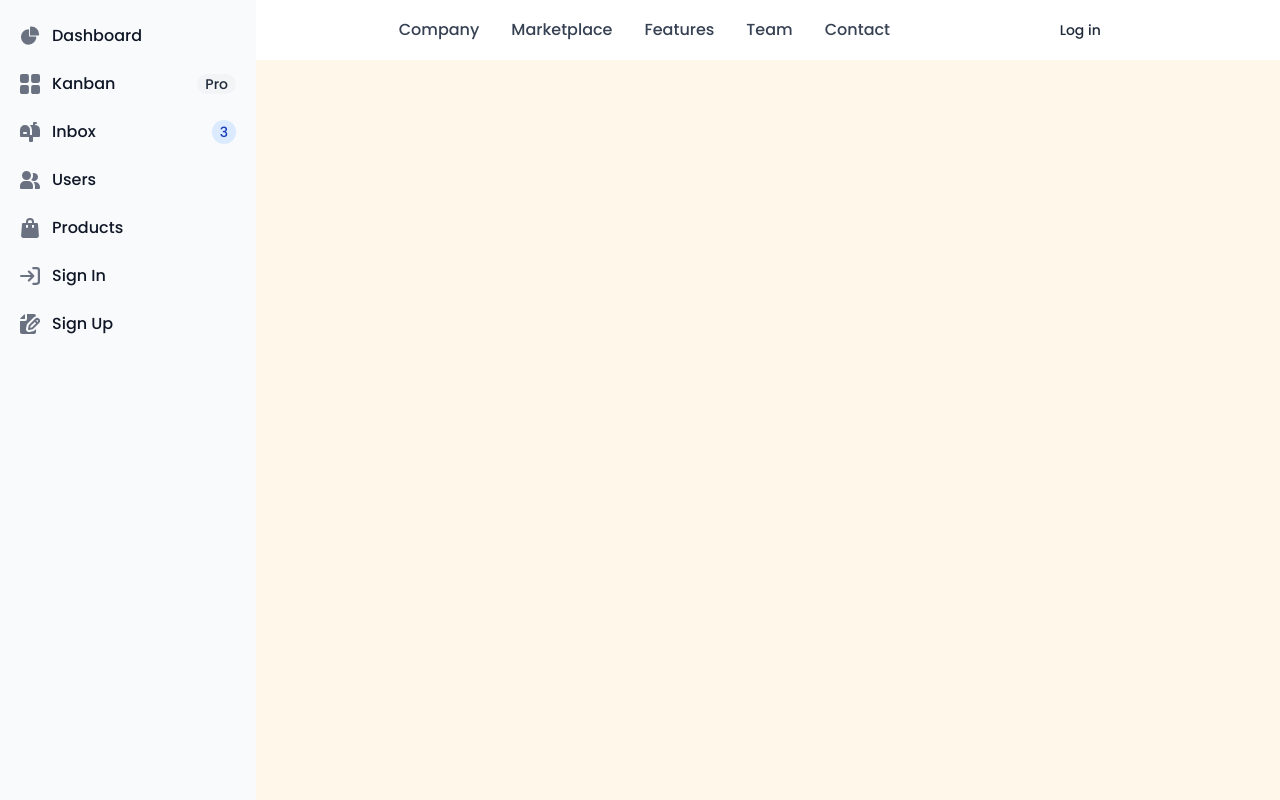
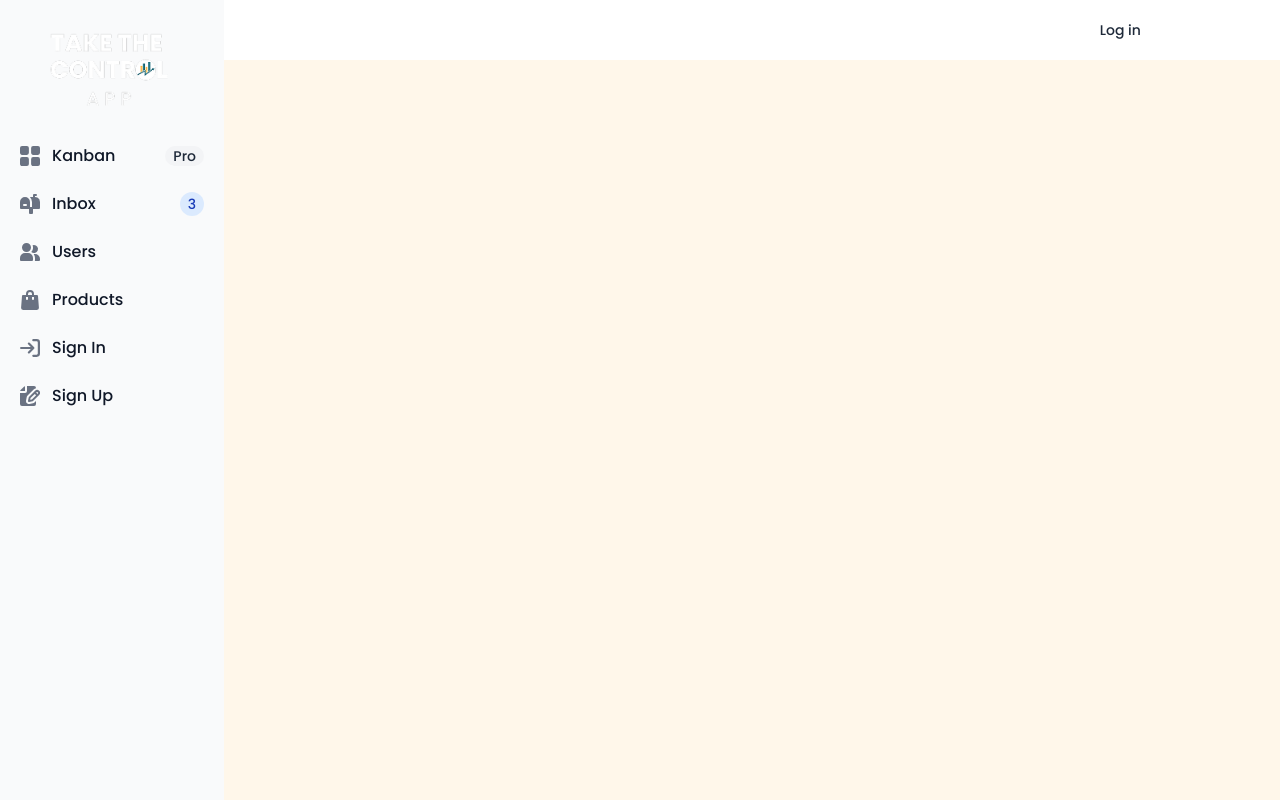
Before and after one commit to Dav416/Take-The-Control, a Vue app: page /main in a window 1280 px wide. Built offline with nearby package versions, Linux system fonts and the light colour scheme; grey boxes are pictures that could not be loaded.

Commit message:
style(global_css): add logo

```diff
--- a/src/auth/components/Asidebar.vue
+++ b/src/auth/components/Asidebar.vue
@@ -1,5 +1,4 @@
 <template>
-  <div>
   <button data-drawer-target="default-sidebar" data-drawer-toggle="default-sidebar" aria-controls="default-sidebar" type="button" class="inline-flex items-center p-2 mt-2 ms-3 text-sm text-gray-500 rounded-lg sm:hidden hover:bg-gray-100 focus:outline-none focus:ring-2 focus:ring-gray-200 dark:text-gray-400 dark:hover:bg-gray-700 dark:focus:ring-gray-600">
     <span class="sr-only">Open sidebar</span>
     <svg class="w-6 h-6" aria-hidden="true" fill="currentColor" viewBox="0 0 20 20" xmlns="http://www.w3.org/2000/svg">
@@ -7,18 +6,18 @@
     </svg>
   </button>
 
-    <aside id="default-sidebar" class="fixed top-0 left-0 z-40 w-64 h-screen transition-transform -translate-x-full sm:translate-x-0" aria-label="Sidebar">
+  <aside id="default-sidebar" class="fixed z-40 w-56 h-screen transition-transform -translate-x-full sm:translate-x-0" aria-label="Sidebar">
     <div class="h-full px-3 py-4 overflow-y-auto bg-gray-50 dark:bg-[var(--color-tc-blue-green)]">
       <ul class="space-y-2 font-medium">
         <li>
-            <a href="#" class="flex items-center p-2 text-gray-900 rounded-lg dark:text-white hover:bg-gray-100 dark:hover:bg-gray-700 group">
-              <svg class="w-5 h-5 text-gray-500 transition duration-75 dark:text-gray-400 group-hover:text-gray-900 dark:group-hover:text-white" aria-hidden="true" xmlns="http://www.w3.org/2000/svg" fill="currentColor" viewBox="0 0 22 21">
-                <path d="M16.975 11H10V4.025a1 1 0 0 0-1.066-.998 8.5 8.5 0 1 0 9.039 9.039.999.999 0 0 0-1-1.066h.002Z" />
-                <path d="M12.5 0c-.157 0-.311.01-.565.027A1 1 0 0 0 11 1.02V10h8.975a1 1 0 0 0 1-.935c.013-.188.028-.374.028-.565A8.51 8.51 0 0 0 12.5 0Z" />
-              </svg>
-              <span class="ms-3">Dashboard</span>
+          <Logo class="ml-2" />
+
+        </li>
+        <!-- <li>
+          <a href="#" class="">
+            <img src="@/assets/images/ligth_take_the_control.png" class="h-18" alt="Take The Control Logo" />
           </a>
-          </li>
+        </li> -->
         <li>
           <a href="#" class="flex items-center p-2 text-gray-900 rounded-lg dark:text-white hover:bg-gray-100 dark:hover:bg-gray-700 group">
             <svg class="shrink-0 w-5 h-5 text-gray-500 transition duration-75 dark:text-gray-400 group-hover:text-gray-900 dark:group-hover:text-white" aria-hidden="true" xmlns="http://www.w3.org/2000/svg" fill="currentColor" viewBox="0 0 18 18">
@@ -74,12 +73,9 @@
       </ul>
     </div>
   </aside>
-  </div>
 </template>
 <script setup>
+import Logo from './Logo.vue';
+
 </script>
-<style scoped>
-    .blue-green-background-color {
-        color: var(--color-tc-blue-green);
-    }
-</style>
+<style scoped></style>
--- a/src/auth/components/Header.vue
+++ b/src/auth/components/Header.vue
@@ -1,12 +1,7 @@
 <template>
-  <div>
   <header>
-      <nav class="bg-white border-gray-200 px-4 lg:px-6 py-2.5 dark:bg-[var(--color-tc-blue-green)]">
-        <div class="flex flex-wrap justify-between items-center mx-auto max-w-screen-xl">
-          <a href="https://flowbite.com" class="flex items-center">
-            <img src="https://flowbite.com/docs/images/logo.svg" class="mr-3 h-6 sm:h-9" alt="Flowbite Logo" />
-            <span class="self-center text-xl font-semibold whitespace-nowrap dark:text-white">Flowbite</span>
-          </a>
+    <nav class="ml-56 bg-white border-gray-200 px-4 lg:px-6 py-2.5 dark:bg-[var(--color-tc-blue-green)]">
+      <div class="flex flex-wrap sm:ml-10 w-full justify-end items-center">
         <div class="flex items-center lg:order-2">
           <a href="#" class="text-gray-800 dark:text-white hover:bg-gray-50 focus:ring-4 focus:ring-gray-300 font-medium rounded-lg text-sm px-4 lg:px-5 py-2 lg:py-2.5 mr-2 dark:hover:bg-gray-700 focus:outline-none dark:focus:ring-gray-800">Log in</a>
           <a href="#" class="text-white bg-primary-700 hover:bg-primary-800 focus:ring-4 focus:ring-primary-300 font-medium rounded-lg text-sm px-4 lg:px-5 py-2 lg:py-2.5 mr-2 dark:bg-primary-600 dark:hover:bg-primary-700 focus:outline-none dark:focus:ring-primary-800">Get started</a>
@@ -20,7 +15,7 @@
             </svg>
           </button>
         </div>
-          <div class="hidden justify-between items-center w-full lg:flex lg:w-auto lg:order-1" id="mobile-menu-2">
+        <!-- <div class="hidden justify-between items-center w-full lg:flex lg:w-auto lg:order-1" id="mobile-menu-2">
           <ul class="flex flex-col mt-4 font-medium lg:flex-row lg:space-x-8 lg:mt-0">
             <li>
               <a href="#" class="block py-2 pr-4 pl-3 text-white rounded bg-primary-700 lg:bg-transparent lg:text-primary-700 lg:p-0 dark:text-white" aria-current="page">Home</a>
@@ -41,9 +36,8 @@
               <a href="#" class="block py-2 pr-4 pl-3 text-gray-700 border-b border-gray-100 hover:bg-gray-50 lg:hover:bg-transparent lg:border-0 lg:hover:text-primary-700 lg:p-0 dark:text-gray-400 lg:dark:hover:text-white dark:hover:bg-gray-700 dark:hover:text-white lg:dark:hover:bg-transparent dark:border-gray-700">Contact</a>
             </li>
           </ul>
-          </div>
+        </div> -->
       </div>
     </nav>
   </header>
-  </div>
 </template>
--- /dev/null
+++ b/src/auth/components/Logo.vue
@@ -0,0 +1,7 @@
+<template>
+    <div>
+        <a href="#">
+            <img class="h-28" src="@/assets/images/ligth_take_the_control.png" alt="Take The Control Logo" />
+        </a>
+    </div>
+</template>
--- a/src/auth/pages/MainView.vue
+++ b/src/auth/pages/MainView.vue
@@ -1,11 +1,10 @@
 <template>
-  <div>
+  <div class="overflow-x-hidden bg-tc-blue-green">
+    <AsideBar />
     <Header />
-    <AsideBar />
   </div>
 </template>
-
 <script lang="ts" setup>
-  import Header from '../components/Header.vue';
-  import AsideBar from '../components/AsideBar.vue';
+import Header from '../components/Header.vue';
+import AsideBar from '../components/AsideBar.vue';
 </script>
```
Also changed, not shown: src/assets/images/ligth_take_the_control.png (added). Lines whose indentation alone changed are shown as unchanged.
